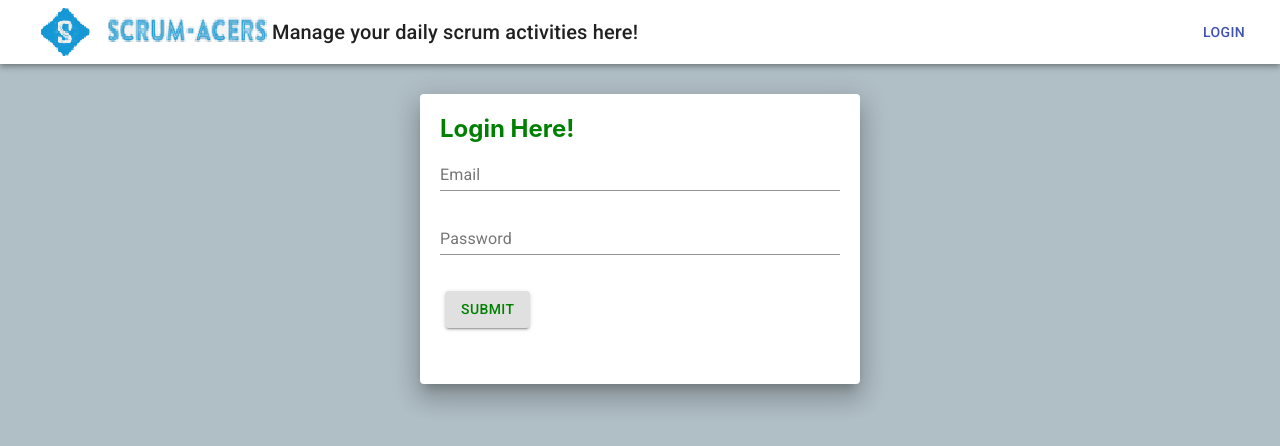
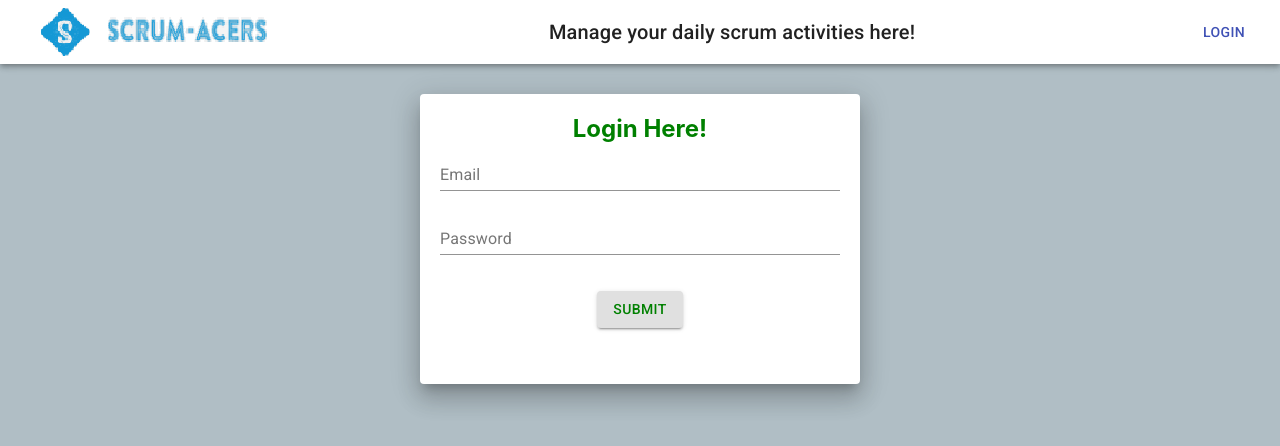
Before and after one commit to Farhin24/ScrumAcers, a React (Create React App) app: page / in a window 1280 px wide. Shown: the top 446 px of the page. Built offline with nearby package versions, Linux system fonts and the light colour scheme.

Commit message:
Minor UI bug fixed

```diff
--- a/src/App.js
+++ b/src/App.js
@@ -14,6 +14,7 @@ function App() {
   return (
 
     <Router>
+      <div className="App">
       <Header/>
       <Switch>
       <Route exact path= "/">
@@ -33,6 +34,7 @@ function App() {
           <Leaves/>
       </Route>
       </Switch>
+      </div>
     </Router>
   );
 }
```
